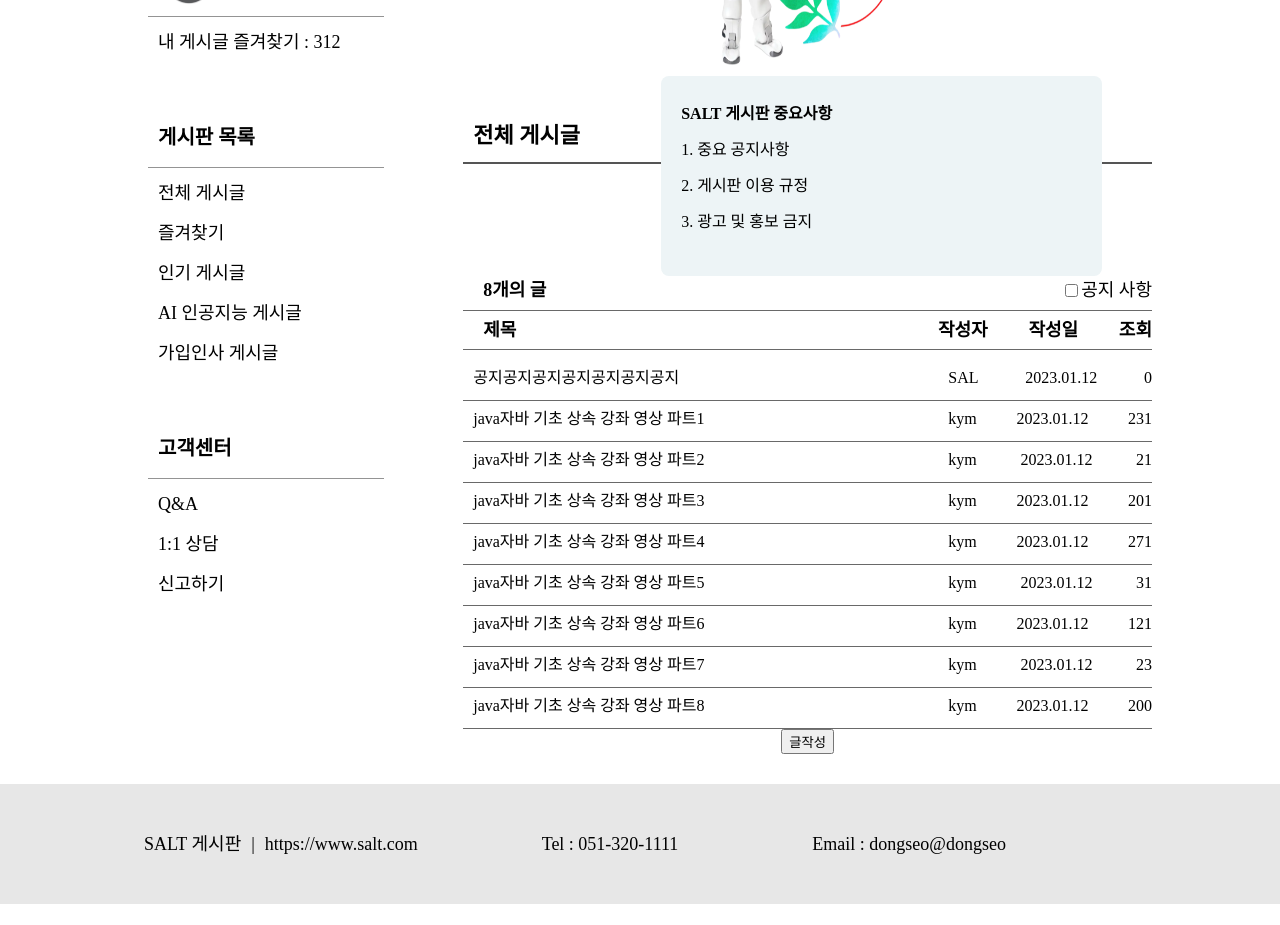
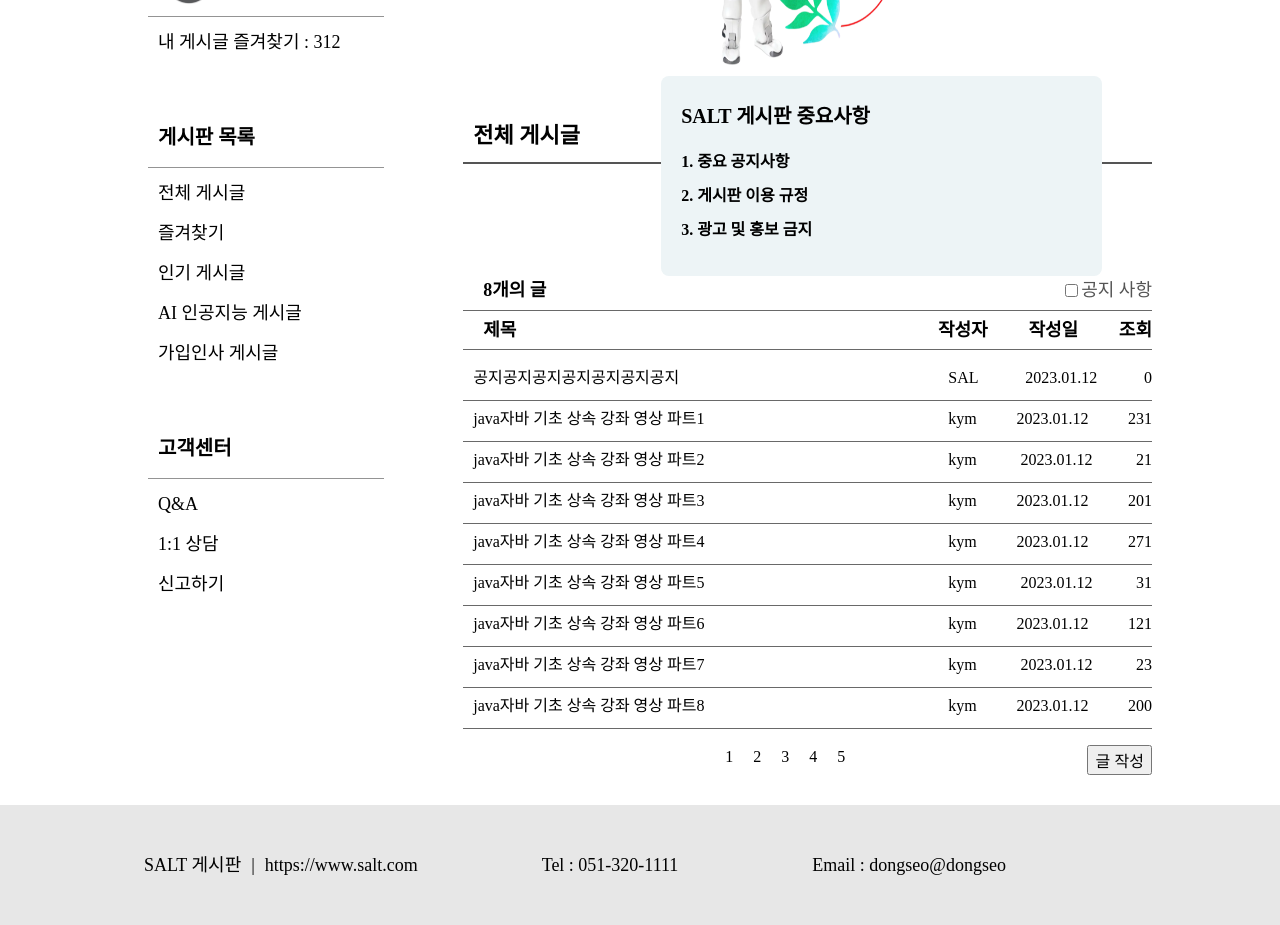
Before and after one commit to soft-a-life/SALT-Frontend, a React (Create React App) app: page / in a window 1280 px wide. Shown: the part 1040-1965 px from the top of the page. Before the commit the page ends 1944 px from the top, so only its background shows below. Built offline with nearby package versions, Linux system fonts and the light colour scheme; what prosemirror-example-setup would draw is missing.

Commit message:
Text color, size fix postNumber add
텍스트 색상, 사이즈, 위치 수정, postNumber추가

```diff
--- a/src/mainScreen/components-right/BodyRightComponents.css
+++ b/src/mainScreen/components-right/BodyRightComponents.css
@@ -27,13 +27,16 @@
 .importantTitle {
     padding-left: 20px;
     padding-top: 30px;
+    padding-bottom: 10px;
     text-align: left;
     font-weight: bold;
+    font-size: 20px;
 }
 .importantText {
     padding-left: 20px;
-    padding-top: 20px;
+    padding-top: 18px;
     text-align: left;
+    font-weight: bold;
 }
 h1 {
     text-align: left;
@@ -56,10 +59,12 @@ h1 {
     padding-bottom: 10px;
     border-bottom: 1px solid rgb(105, 105, 105);
     font-size: 18px;
+    color: rgb(85, 85, 85);
 }
 .componentText {
     margin-left: 20px;
     font-weight: bold;
+    color: black;
 }
 .postHeader{
     width: 100%;
@@ -81,3 +86,14 @@ h1 {
     width: 68%;
     text-align: left;
 }
+.postNumber {
+    display: inline-block;
+    margin-left: 20px;
+    margin-top: 20px;
+
+}
+.writeButton {
+    margin-top: 16px;
+    float: right;
+    font-size: 16px;
+}
--- a/src/mainScreen/components-right/BodyRightComponents.jsx
+++ b/src/mainScreen/components-right/BodyRightComponents.jsx
@@ -160,8 +160,13 @@ function BodyRightComponents(props) {
         {isCheck ? null : notificationPost()}
         {post()}
       </div>
+      <div className="postNumber">1</div>
+      <div className="postNumber">2</div>
+      <div className="postNumber">3</div>
+      <div className="postNumber">4</div>
+      <div className="postNumber">5</div>
       <Link to={'/postWritePage'}>
-        <button>글작성</button>
+        <button className="writeButton">글 작성</button>
       </Link>
     </div>
   )
```
